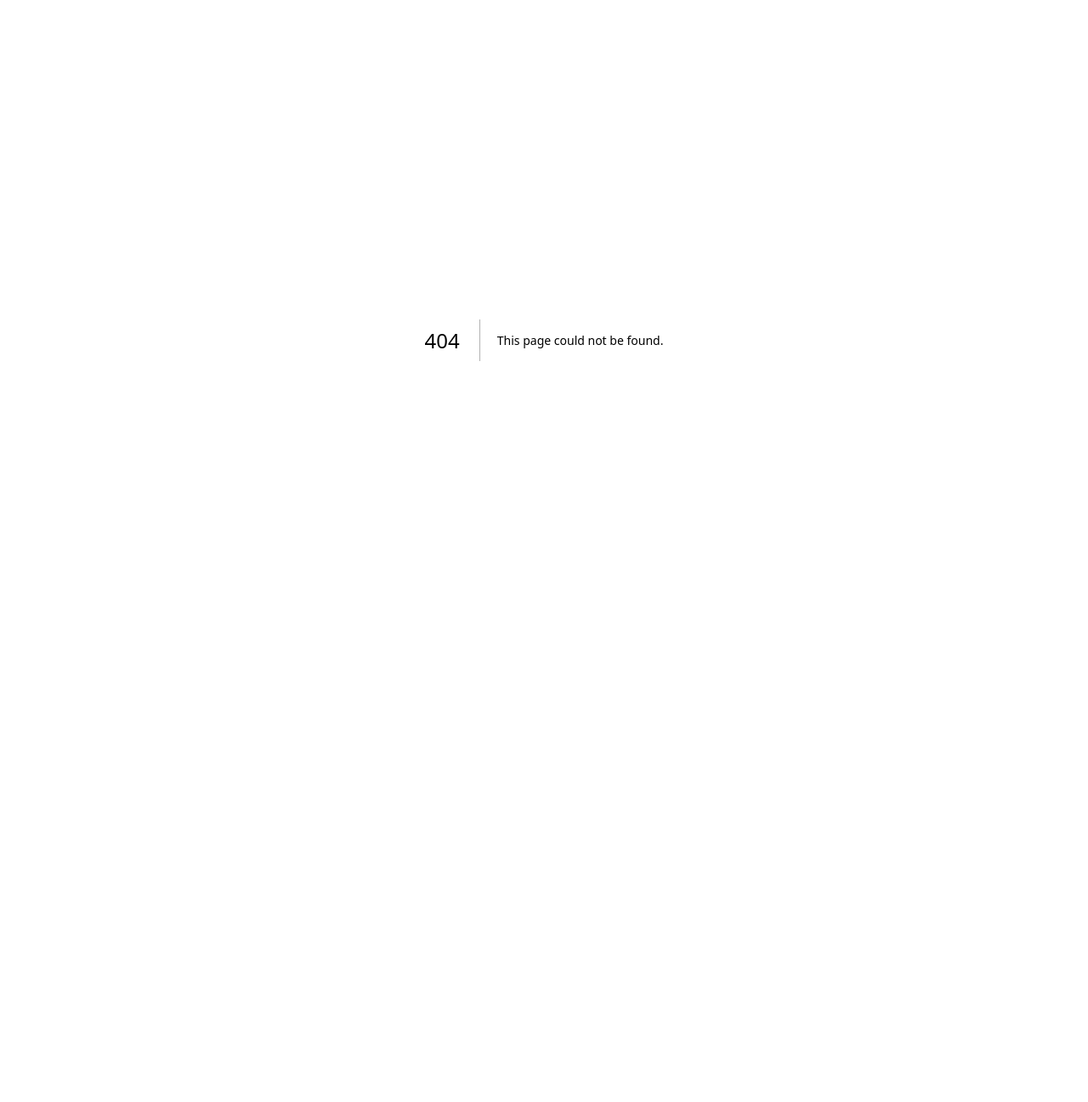
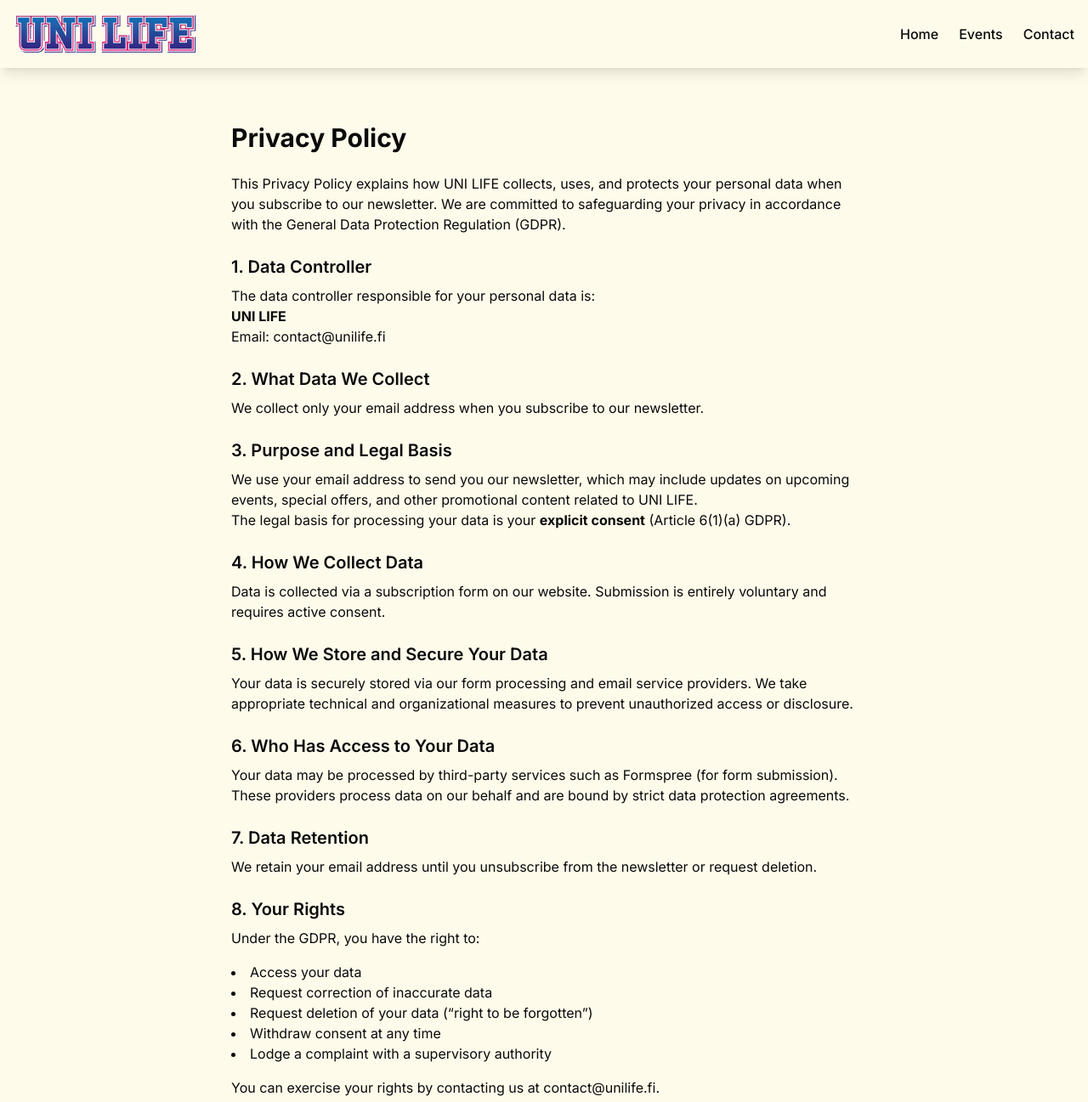
Before and after one commit to strengv1/unilife, a Next.js app: page /privacy in a window 1280 px wide. Before the commit this address had no page. Shown: the top 1297 px of the page at 85% size. Before the commit the page ends 800 px from the top, so only its background shows below. Built offline with nearby package versions, Linux system fonts and the light colour scheme.

Commit message:
GDPR stuff

```diff
--- a/src/app/contact/page.tsx
+++ b/src/app/contact/page.tsx
@@ -2,6 +2,7 @@ import { Navbar } from "@/components/navbar"
 import { Footer } from "@/components/footer"
 import { Card, CardContent } from "@/components/ui/card"
 import { Mail } from "lucide-react"
+import { NewsletterSection } from "@/components/newsletterSection"
 
 export default function ContactPage() {
   return (
@@ -9,7 +10,7 @@ export default function ContactPage() {
       <Navbar />
       <main className="flex-1">
         {/* Contact Info */}
-        <section className="py-16 lg:py-48">
+        <section className="py-16 lg:py-32">
           <div className="container mx-auto px-4">
             <div className="max-w-3xl mx-auto text-center mb-12">
               <h2 className="text-2xl font-bold mb-4">Open Ears, Open Minds – Pitch Us Anything!</h2>
@@ -34,11 +35,9 @@ export default function ContactPage() {
                 </CardContent>
               </Card>
             </div>
-
-
           </div>
         </section>
-
+        <NewsletterSection />
         {/* Map Section */}
         {/* <section className="py-12 bg-muted/30">
           <div className="container mx-auto px-4">
--- /dev/null
+++ b/src/app/privacy/page.tsx
@@ -0,0 +1,93 @@
+import { Footer } from "@/components/footer";
+import { Navbar } from "@/components/navbar";
+import React from "react";
+
+const PrivacyPage = () => {
+  return (
+    <div className="flex min-h-screen flex-col bg-amber-50">
+      <Navbar />
+      <main className="container max-w-3xl mx-auto px-4 py-16">
+        <h1 className="text-3xl font-bold mb-6">Privacy Policy</h1>
+
+        <p className="mb-4">
+          This Privacy Policy explains how UNI LIFE collects, uses, and protects your personal data when you subscribe to our newsletter. We are committed to safeguarding your privacy in accordance with the General Data Protection Regulation (GDPR).
+        </p>
+
+        <h2 className="text-xl font-semibold mt-6 mb-2">1. Data Controller</h2>
+        <p className="mb-4">
+          The data controller responsible for your personal data is:
+          <br />
+          <strong>UNI LIFE</strong><br />
+          Email: contact@unilife.fi
+        </p>
+
+        <h2 className="text-xl font-semibold mt-6 mb-2">2. What Data We Collect</h2>
+        <p className="mb-4">
+          We collect only your email address when you subscribe to our newsletter.
+        </p>
+
+        <h2 className="text-xl font-semibold mt-6 mb-2">3. Purpose and Legal Basis</h2>
+        <p className="mb-4">
+          We use your email address to send you our newsletter, which may include updates on upcoming events, special offers, and other promotional content related to UNI LIFE.
+          <br />
+          The legal basis for processing your data is your <strong>explicit consent</strong> (Article 6(1)(a) GDPR).
+        </p>
+
+        <h2 className="text-xl font-semibold mt-6 mb-2">4. How We Collect Data</h2>
+        <p className="mb-4">
+          Data is collected via a subscription form on our website. Submission is entirely voluntary and requires active consent.
+        </p>
+
+        <h2 className="text-xl font-semibold mt-6 mb-2">5. How We Store and Secure Your Data</h2>
+        <p className="mb-4">
+          Your data is securely stored via our form processing and email service providers. We take appropriate technical and organizational measures to prevent unauthorized access or disclosure.
+        </p>
+
+        <h2 className="text-xl font-semibold mt-6 mb-2">6. Who Has Access to Your Data</h2>
+        <p className="mb-4">
+          Your data may be processed by third-party services such as Formspree (for form submission).
+          <br />
+          These providers process data on our behalf and are bound by strict data protection agreements.
+        </p>
+
+        <h2 className="text-xl font-semibold mt-6 mb-2">7. Data Retention</h2>
+        <p className="mb-4">
+          We retain your email address until you unsubscribe from the newsletter or request deletion.
+        </p>
+
+        <h2 className="text-xl font-semibold mt-6 mb-2">8. Your Rights</h2>
+        <p className="mb-4">
+          Under the GDPR, you have the right to:
+        </p>
+        <ul className="list-disc list-inside mb-4">
+          <li>Access your data</li>
+          <li>Request correction of inaccurate data</li>
+          <li>Request deletion of your data (“right to be forgotten”)</li>
+          <li>Withdraw consent at any time</li>
+          <li>Lodge a complaint with a supervisory authority</li>
+        </ul>
+        <p className="mb-4">
+          You can exercise your rights by contacting us at contact@unilife.fi.
+        </p>
+
+        <h2 className="text-xl font-semibold mt-6 mb-2">9. Unsubscribing</h2>
+        <p className="mb-4">
+          Every newsletter email includes an unsubscribe link. Alternatively, you may contact us to be manually removed from our mailing list.
+        </p>
+
+        <h2 className="text-xl font-semibold mt-6 mb-2">10. Changes to This Policy</h2>
+        <p className="mb-4">
+          We may update this Privacy Policy from time to time. The most current version will always be available on this page.
+        </p>
+
+        <p className="text-sm text-muted-foreground mt-8">
+          Last updated: May 8th 2025
+        </p>
+      </main>
+
+      <Footer />
+    </div>
+  );
+};
+
+export default PrivacyPage;
--- a/src/components/newsletterSection.tsx
+++ b/src/components/newsletterSection.tsx
@@ -25,7 +25,10 @@ export const NewsletterSection = () => {
             Subscribe
           </Button>
         </form>
-
+        <p className="text-xs text-muted-foreground mt-4">
+          By subscribing, you agree to receive marketing emails from UNI LIFE. You can unsubscribe at any time. Read our{" "}
+          <a href="/privacy" className="underline hover:text-black">Privacy Policy</a>.
+        </p>
       </div>
     </section>
   )
```
Also changed, not shown: src/components/footer.tsx (+6 -1 lines).
